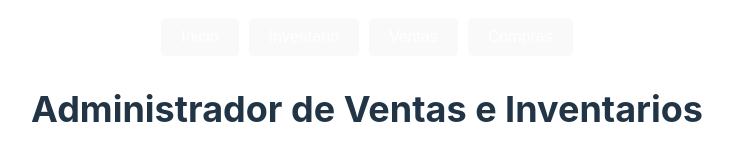
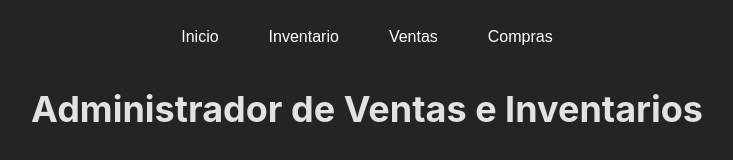
Before and after one commit to 0wen30/admin, a plain HTML site: page index.html in a window 1280 px wide. Shown: the whole page, without its empty margins (273-1006 px from the left). Drawn offline with Linux system fonts and the light colour scheme.

Commit message:
Update index-WrR8hzAX.css

```diff
--- a/assets/index-WrR8hzAX.css
+++ b/assets/index-WrR8hzAX.css
@@ -1 +1 @@
-:root{font-family:Inter,system-ui,Avenir,Helvetica,Arial,sans-serif;line-height:1.5;font-weight:400;color-scheme:light dark;color:#ffffffde;background-color:#242424;font-synthesis:none;text-rendering:optimizeLegibility;-webkit-font-smoothing:antialiased;-moz-osx-font-smoothing:grayscale}a{font-weight:500;color:#646cff;text-decoration:inherit}a:hover{color:#535bf2}body{place-items:center}h1{font-size:3.2em;line-height:1.1}button{background-color:#242424;color:#fff;border:none;padding:10px 20px;border-radius:5px;cursor:pointer;font-size:16px}button:hover{background-color:#333}button:focus,button:focus-visible{outline:4px auto -webkit-focus-ring-color}@media (prefers-color-scheme: light){:root{color:#213547;background-color:#fff}a:hover{color:#747bff}button{background-color:#f9f9f9}}table{border-collapse:collapse;width:100%;margin-bottom:20px;background-color:#333;color:#fff}th,td{border:1px solid #666;padding:8px;text-align:left}th{background-color:#444;font-weight:700}tr:nth-child(2n){background-color:#393939}input,select{margin:0 10px 10px 0;background-color:#333;color:#fff;border:1px solid #666;padding:10px;border-radius:5px;font-size:16px}input:focus,select:focus{outline:none;box-shadow:0 2px 5px #0000004d}input[type=number]{width:80px;text-align:center}
+:root{font-family:Inter,system-ui,Avenir,Helvetica,Arial,sans-serif;line-height:1.5;font-weight:400;color-scheme:light dark;color:#ffffffde;background-color:#242424;font-synthesis:none;text-rendering:optimizeLegibility;-webkit-font-smoothing:antialiased;-moz-osx-font-smoothing:grayscale}a{font-weight:500;color:#646cff;text-decoration:inherit}a:hover{color:#535bf2}body{place-items:center}h1{font-size:3.2em;line-height:1.1}button{background-color:#242424;color:#fff;border:none;padding:10px 20px;border-radius:5px;cursor:pointer;font-size:16px}button:hover{background-color:#333}button:focus,button:focus-visible{outline:4px auto -webkit-focus-ring-color}table{border-collapse:collapse;width:100%;margin-bottom:20px;background-color:#333;color:#fff}th,td{border:1px solid #666;padding:8px;text-align:left}th{background-color:#444;font-weight:700}tr:nth-child(2n){background-color:#393939}input,select{margin:0 10px 10px 0;background-color:#333;color:#fff;border:1px solid #666;padding:10px;border-radius:5px;font-size:16px}input:focus,select:focus{outline:none;box-shadow:0 2px 5px #0000004d}input[type=number]{width:80px;text-align:center}
```
